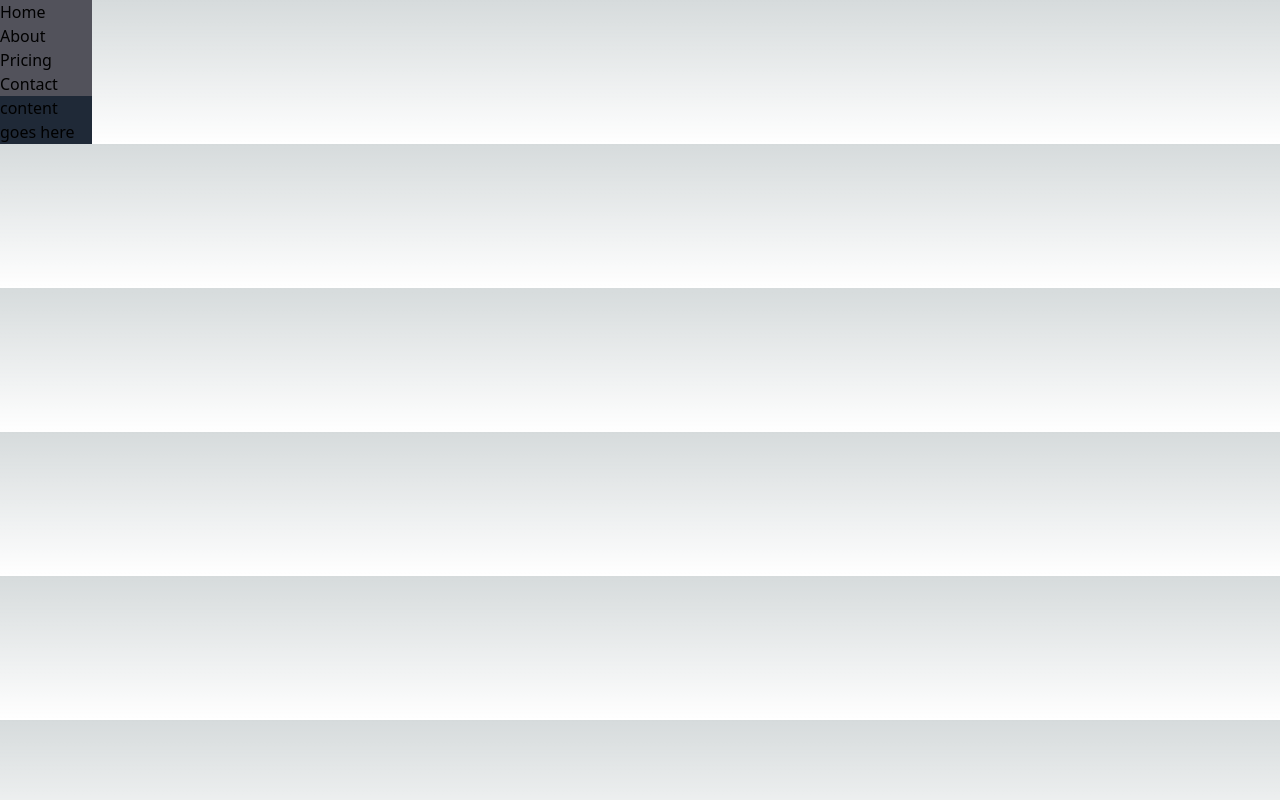
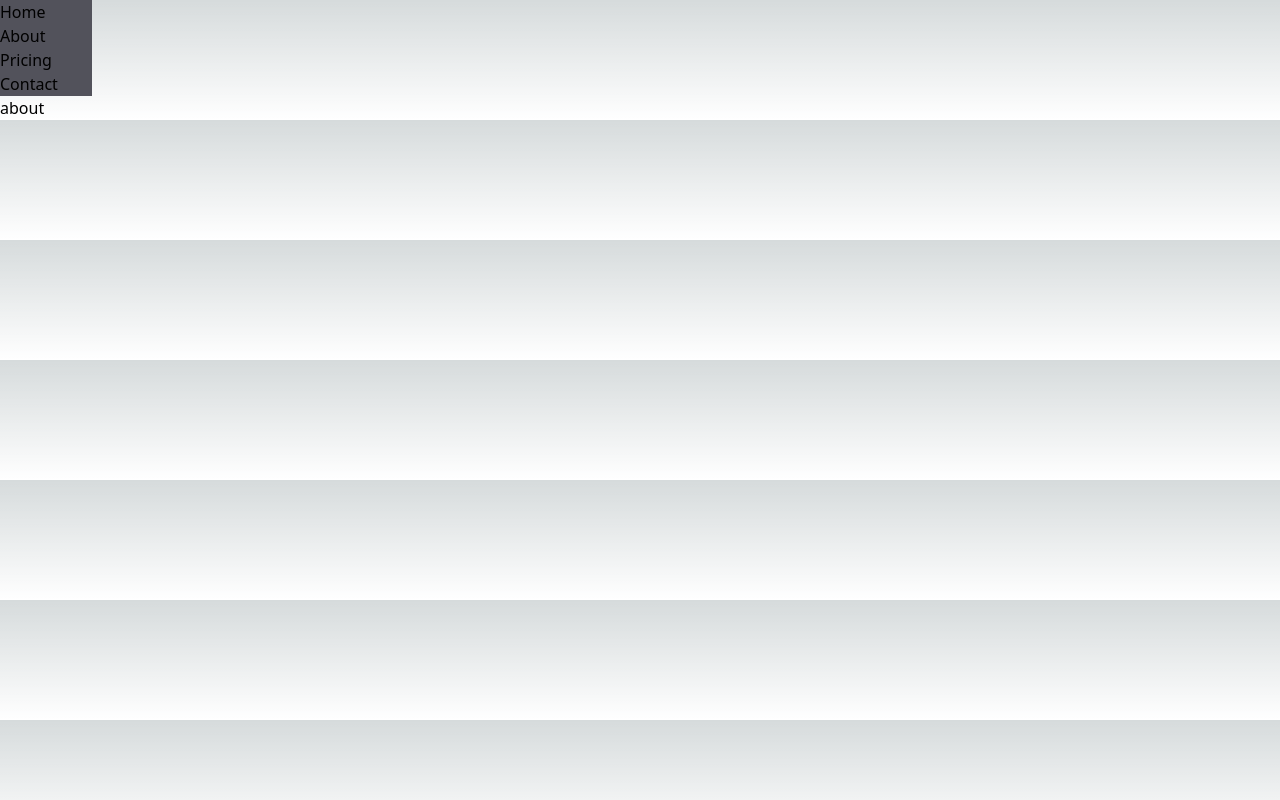
Before and after one commit to sao/silassao.com, a Next.js app: page /about in a window 1280 px wide. Built offline with nearby package versions, Linux system fonts and the light colour scheme.

Commit message:
dynamic page titles

```diff
--- a/components/Content.js
+++ b/components/Content.js
@@ -5,7 +5,6 @@ const inter = Inter({ subsets: ['latin'] })
 export default function Content() {
     return (
       <div className=" bg-gray-800">
-        content goes here
       </div>
     )
 }
--- a/components/Layout.js
+++ b/components/Layout.js
@@ -1,13 +1,16 @@
+import Head from 'next/head'
 import Nav from './Nav'
 import Content from './Content'
 
-export default function Layout({ children }) {
+import { Inter } from '@next/font/google'
+
+const inter = Inter({ subsets: ['latin'] })
+
+export default function Layout({children}) {
     return (
         <>
             <Nav />
-            <Content>
-                { children }
-            </Content>
+            { children }
         </>
     )
 }
--- a/components/Nav.js
+++ b/components/Nav.js
@@ -1,6 +1,6 @@
 import Link from "next/link"
 
-export default function Nav(props) {
+export default function Nav() {
     return (
         <nav className="bg-zinc-600">
             <ul>
--- a/pages/_app.js
+++ b/pages/_app.js
@@ -1,10 +1,19 @@
+import Head from 'next/head'
 import Layout from '../components/Layout'
 import '../styles/globals.css'
 
 export default function App({ Component, pageProps }) {
   return (
-    <Layout>
-      <Component {...pageProps} />
-    </Layout>
+    <>
+      <Head>
+        <title>{Component.title}</title>
+        <meta name="description" content="" />
+        <meta name="viewport" content="width=device-width, initial-scale=1" />
+        <link rel="icon" href="/favicon.ico" />
+      </Head>
+      <Layout>
+        <Component {...pageProps} />
+      </Layout>
+    </>
   )
 }
--- a/pages/about.js
+++ b/pages/about.js
@@ -1,5 +1,7 @@
+About.title = 'Silas Sao - About';
+
 export default function About() {
     return (
-        <div>test</div>
+        <div>about</div>
     )
 }
--- a/pages/index.js
+++ b/pages/index.js
@@ -1,17 +1,9 @@
-import Head from 'next/head'
-import { Inter } from '@next/font/google'
-
-const inter = Inter({ subsets: ['latin'] })
+Home.title = 'Silas Sao - Design Leader, Coach, and Advisor';
 
 export default function Home() {
   return (
     <>
-      <Head>
-        <title>Silas Sao - Product and Design Leader, Coach, and Advisor</title>
-        <meta name="description" content="" />
-        <meta name="viewport" content="width=device-width, initial-scale=1" />
-        <link rel="icon" href="/favicon.ico" />
-      </Head>
+      <div>index</div>
     </>
   )
 }
```
